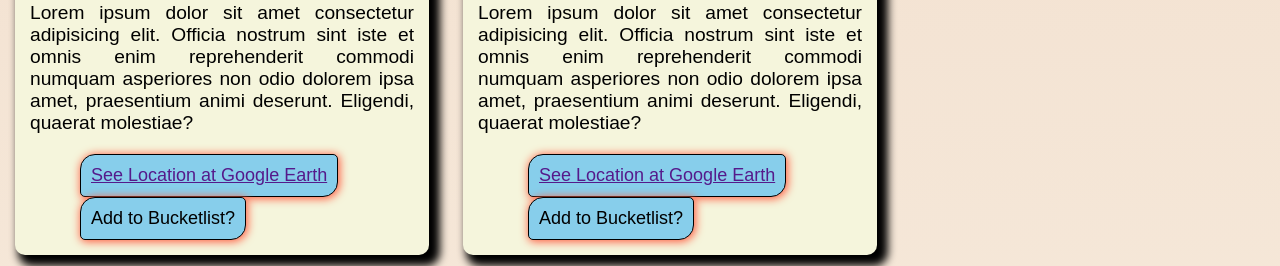
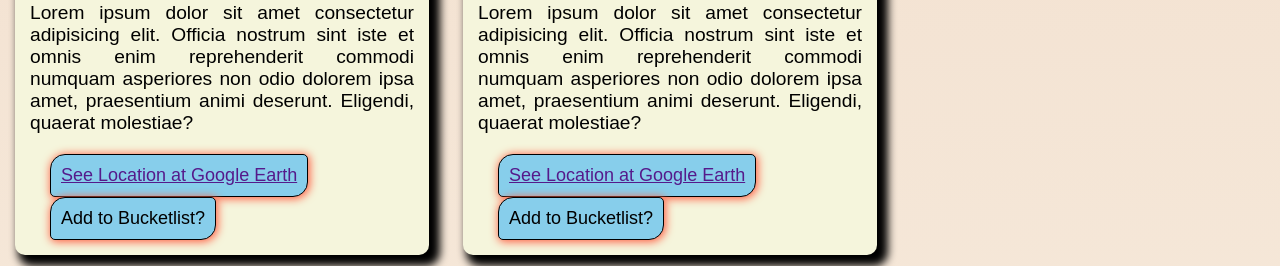
Before and after one commit to Tazwar-Tawsif/travel-blog-csshtml, a plain HTML site: page index.html in a window 1280 px wide. Shown: the part 549-815 px from the top of the page. Drawn offline with Linux system fonts and the light colour scheme.

Commit message:
changed css

```diff
--- a/style.css
+++ b/style.css
@@ -51,5 +51,5 @@ header > h2 {
   box-shadow: 1px 1px 8px 1px tomato;
   cursor: pointer;
   display: inline-flex;
-  margin: 0px 50px;
+  margin: 0px 20px;
 }
```
